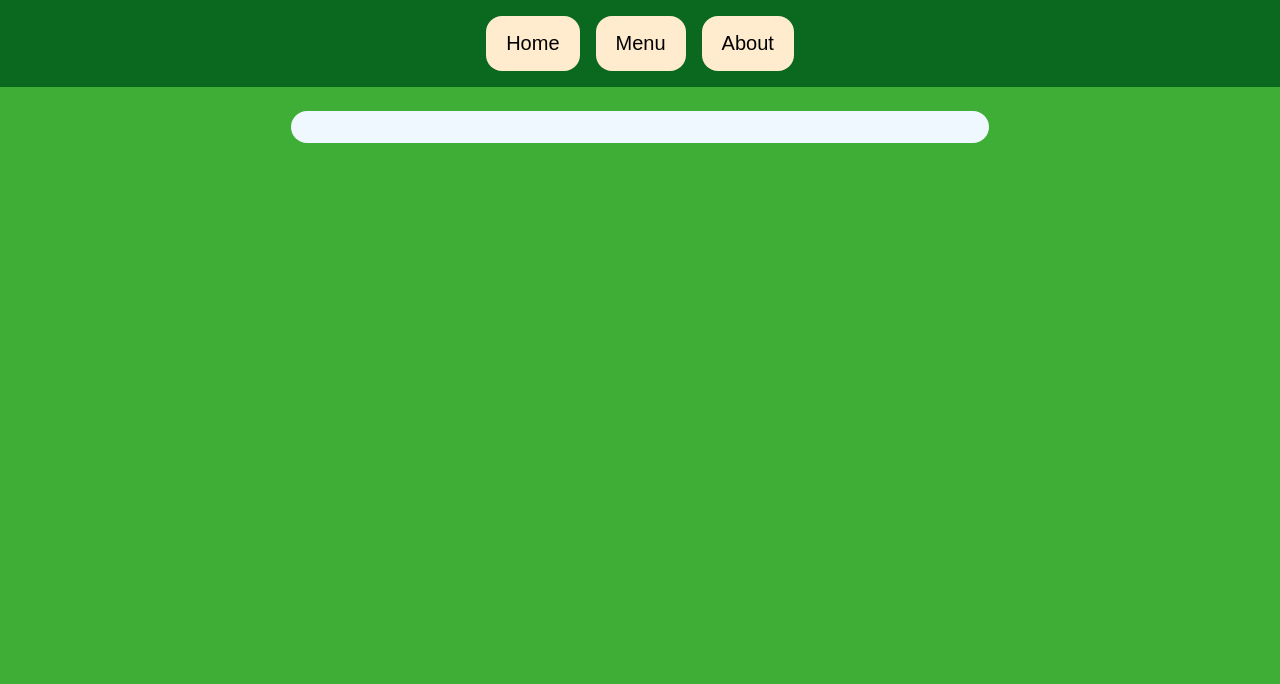
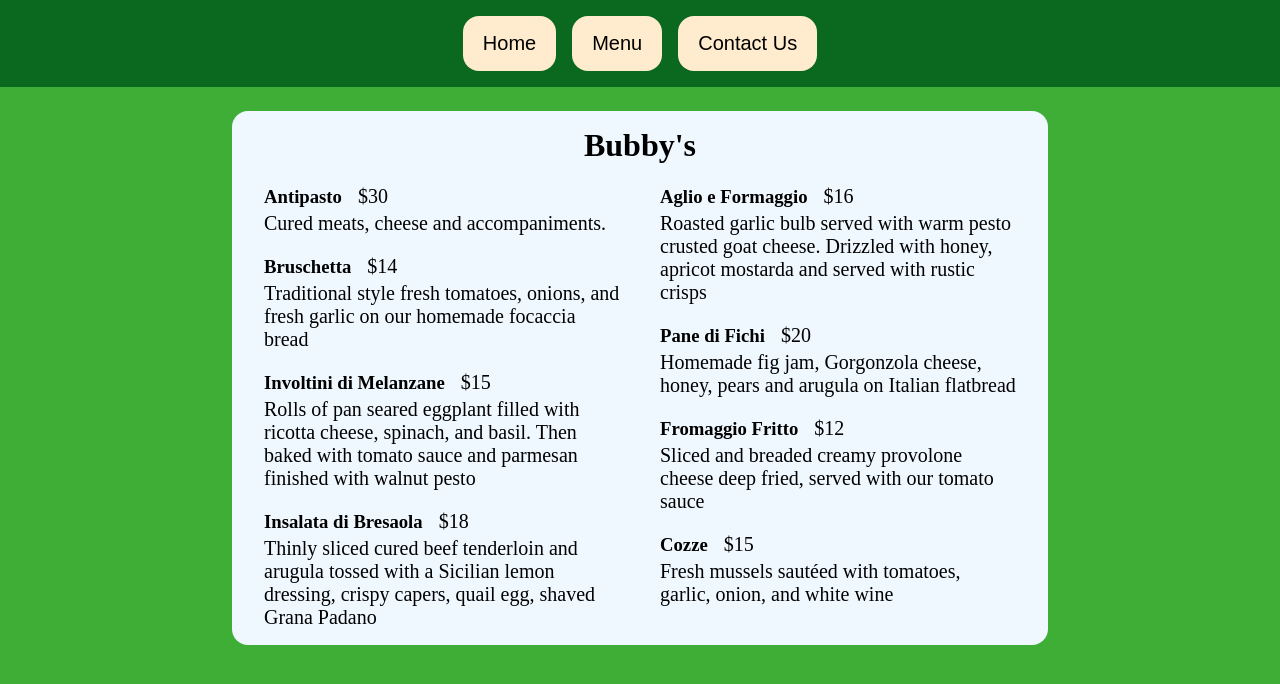
Before and after one commit to alex-delia/restaurant-page, a website built with webpack: page dist/index.html in a window 1280 px wide. Both pictures are taken after a click on the button "Menu". Built offline with nearby package versions, Linux system fonts and the light colour scheme.

Commit message:
add content to menu and contact tabs

```diff
--- /dev/null
+++ b/src/contact.js
@@ -0,0 +1,33 @@
+function displayContact() {
+    const content = document.querySelector('#content');
+
+    const restaurantName = document.createElement('h1');
+    restaurantName.classList.add('title');
+    restaurantName.innerText = "Bubby's";
+    content.appendChild(restaurantName);
+
+    //contact info
+    const contactContainer = document.createElement('div');
+
+    const contactUs = document.createElement('h2');
+    contactUs.innerText = 'Contact Us'
+    contactUs.style.marginBottom = '8px';
+
+    const email = document.createElement('p');
+    email.innerHTML = '<b>Email:</b> info@bubbysitalian.com'
+
+    const phone = document.createElement('p');
+    phone.innerHTML = '<b>Phone:</b> (555) 555-5555'
+
+    const address = document.createElement('p');
+    address.innerHTML = '<b>Address:</b> 456 Oak Street, Little Italy, Anytown, USA'
+
+    contactContainer.appendChild(contactUs);
+    contactContainer.appendChild(email);
+    contactContainer.appendChild(phone);
+    contactContainer.appendChild(address);
+
+    content.appendChild(contactContainer);
+}
+
+export { displayContact };
--- a/src/home.js
+++ b/src/home.js
@@ -14,6 +14,7 @@ function displayHome() {
     restaurantName.textContent = "Bubby's";
 
     const catchprhase = document.createElement('p');
+    catchprhase.style.marginBottom = '16px';
     catchprhase.innerHTML = '<em>SERVED EVERY DAY SINCE 1990</em>';
 
     const description = document.createElement('p');
@@ -23,7 +24,7 @@ function displayHome() {
     home.appendChild(catchprhase);
     home.appendChild(description);
 
-    content.append(home);
+    content.appendChild(home);
 }
 
 export { displayHome };
--- a/src/index.js
+++ b/src/index.js
@@ -1,9 +1,11 @@
 import { displayHome } from "./home";
+import { displayMenu } from "./menu";
+import { displayContact } from "./contact";
 
 const content = document.querySelector('#content');
 const homeButton = document.querySelector('#home');
 const menuButton = document.querySelector('#menu');
-const aboutButton = document.querySelector('#about');
+const contactButton = document.querySelector('#contact');
 
 displayHome();
 
@@ -14,8 +16,10 @@ homeButton.addEventListener('click', () => {
 
 menuButton.addEventListener('click', () => {
     content.innerHTML = '';
+    displayMenu();
 })
 
-aboutButton.addEventListener('click', () => {
+contactButton.addEventListener('click', () => {
     content.innerHTML = '';
+    displayContact();
 })
--- /dev/null
+++ b/src/menu.js
@@ -0,0 +1,180 @@
+function displayMenu() {
+    const content = document.querySelector('#content');
+
+    const restaurantName = document.createElement('h1');
+    restaurantName.classList.add('title');
+    restaurantName.innerText = "Bubby's";
+    content.appendChild(restaurantName);
+
+    const leftMenu = document.createElement('div');
+    const rightMenu = document.createElement('div');
+    leftMenu.classList.add('menuColumn');
+    rightMenu.classList.add('menuColumn');
+
+
+    //Menu Item 1
+    const menuItem1 = document.createElement('div');
+    menuItem1.classList.add('menuItem');
+
+    const menuItem1Name = document.createElement('h3');
+    menuItem1Name.innerText = 'Antipasto';
+
+    const menuItem1Price = document.createElement('span');
+    menuItem1Price.innerText = '$30';
+
+    const menuItem1Description = document.createElement('p');
+    menuItem1Description.classList.add('menuDescription')
+    menuItem1Description.innerText = 'Cured meats, cheese and accompaniments.';
+
+    menuItem1.appendChild(menuItem1Name);
+    menuItem1.appendChild(menuItem1Price);
+    menuItem1.appendChild(menuItem1Description);
+
+    leftMenu.appendChild(menuItem1);
+
+    //Menu Item 2
+    const menuItem2 = document.createElement('div');
+    menuItem2.classList.add('menuItem');
+
+    const menuItem2Name = document.createElement('h3');
+    menuItem2Name.innerText = 'Aglio e Formaggio';
+
+    const menuItem2Price = document.createElement('span');
+    menuItem2Price.innerText = '$16';
+
+    const menuItem2Description = document.createElement('p');
+    menuItem2Description.classList.add('menuDescription')
+    menuItem2Description.innerText = 'Roasted garlic bulb served with warm pesto crusted goat cheese. Drizzled with honey, apricot mostarda and served with rustic crisps';
+
+    menuItem2.appendChild(menuItem2Name);
+    menuItem2.appendChild(menuItem2Price);
+    menuItem2.appendChild(menuItem2Description);
+
+    rightMenu.appendChild(menuItem2);
+
+    //Menu Item 3
+    const menuItem3 = document.createElement('div');
+    menuItem3.classList.add('menuItem');
+
+    const menuItem3Name = document.createElement('h3');
+    menuItem3Name.innerText = 'Bruschetta';
+
+    const menuItem3Price = document.createElement('span');
+    menuItem3Price.innerText = '$14';
+
+    const menuItem3Description = document.createElement('p');
+    menuItem3Description.classList.add('menuDescription')
+    menuItem3Description.innerText = 'Traditional style fresh tomatoes, onions, and fresh garlic on our homemade focaccia bread';
+
+    menuItem3.appendChild(menuItem3Name);
+    menuItem3.appendChild(menuItem3Price);
+    menuItem3.appendChild(menuItem3Description);
+
+    leftMenu.appendChild(menuItem3);
+
+    //Menu Item 4
+    const menuItem4 = document.createElement('div');
+    menuItem4.classList.add('menuItem');
+
+    const menuItem4Name = document.createElement('h3');
+    menuItem4Name.innerText = 'Pane di Fichi';
+
+    const menuItem4Price = document.createElement('span');
+    menuItem4Price.innerText = '$20';
+
+    const menuItem4Description = document.createElement('p');
+    menuItem4Description.classList.add('menuDescription')
+    menuItem4Description.innerText = 'Homemade fig jam, Gorgonzola cheese, honey, pears and arugula on Italian flatbread';
+
+    menuItem4.appendChild(menuItem4Name);
+    menuItem4.appendChild(menuItem4Price);
+    menuItem4.appendChild(menuItem4Description);
+
+    rightMenu.appendChild(menuItem4);
+
+    //Menu Item 5
+    const menuItem5 = document.createElement('div');
+    menuItem5.classList.add('menuItem');
+
+    const menuItem5Name = document.createElement('h3');
+    menuItem5Name.innerText = 'Involtini di Melanzane';
+
+    const menuItem5Price = document.createElement('span');
+    menuItem5Price.innerText = '$15';
+
+    const menuItem5Description = document.createElement('p');
+    menuItem5Description.classList.add('menuDescription')
+    menuItem5Description.innerText = 'Rolls of pan seared eggplant filled with ricotta cheese, spinach, and basil. Then baked with tomato sauce and parmesan finished with walnut pesto';
+
+    menuItem5.appendChild(menuItem5Name);
+    menuItem5.appendChild(menuItem5Price);
+    menuItem5.appendChild(menuItem5Description);
+
+    leftMenu.appendChild(menuItem5);
+
+    //Menu Item 6
+    const menuItem6 = document.createElement('div');
+    menuItem6.classList.add('menuItem');
+
+    const menuItem6Name = document.createElement('h3');
+    menuItem6Name.innerText = 'Fromaggio Fritto';
+
+    const menuItem6Price = document.createElement('span');
+    menuItem6Price.innerText = '$12';
+
+    const menuItem6Description = document.createElement('p');
+    menuItem6Description.classList.add('menuDescription')
+    menuItem6Description.innerText = 'Sliced and breaded creamy provolone cheese deep fried, served with our tomato sauce';
+
+    menuItem6.appendChild(menuItem6Name);
+    menuItem6.appendChild(menuItem6Price);
+    menuItem6.appendChild(menuItem6Description);
+
+    rightMenu.appendChild(menuItem6);
+
+    //Menu Item 7
+    const menuItem7 = document.createElement('div');
+    menuItem7.classList.add('menuItem');
+
+    const menuItem7Name = document.createElement('h3');
+    menuItem7Name.innerText = 'Cozze';
+
+    const menuItem7Price = document.createElement('span');
+    menuItem7Price.innerText = '$15';
+
+    const menuItem7Description = document.createElement('p');
+    menuItem7Description.classList.add('menuDescription')
+    menuItem7Description.innerText = 'Fresh mussels sautéed with tomatoes, garlic, onion, and white wine';
+
+    menuItem7.appendChild(menuItem7Name);
+    menuItem7.appendChild(menuItem7Price);
+    menuItem7.appendChild(menuItem7Description);
+
+    rightMenu.appendChild(menuItem7);
+
+    //Menu Item 8
+    const menuItem8 = document.createElement('div');
+    menuItem8.classList.add('menuItem');
+
+    const menuItem8Name = document.createElement('h3');
+    menuItem8Name.innerText = 'Insalata di Bresaola';
+
+    const menuItem8Price = document.createElement('span');
+    menuItem8Price.innerText = '$18';
+
+    const menuItem8Description = document.createElement('p');
+    menuItem8Description.classList.add('menuDescription')
+    menuItem8Description.innerText = 'Thinly sliced cured beef tenderloin and arugula tossed with a Sicilian lemon dressing, crispy capers, quail egg, shaved Grana Padano';
+
+    menuItem8.appendChild(menuItem8Name);
+    menuItem8.appendChild(menuItem8Price);
+    menuItem8.appendChild(menuItem8Description);
+
+    leftMenu.appendChild(menuItem8);
+
+    //append columns
+    content.appendChild(leftMenu);
+    content.appendChild(rightMenu);
+}
+
+export { displayMenu };
```
Also changed, not shown: dist/index.html, dist/main.js, dist/style.css.
